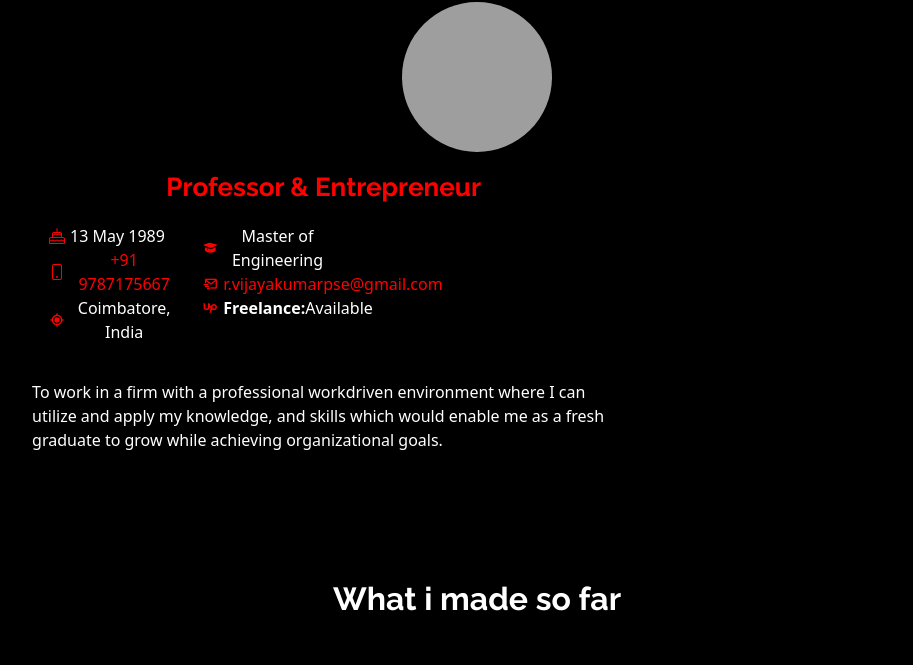
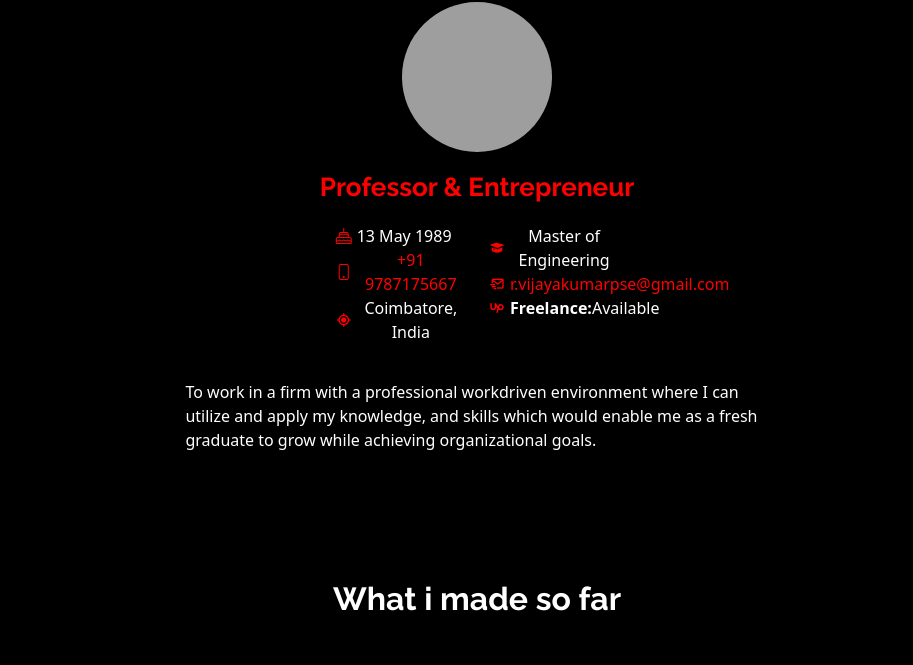
Before and after one commit to StarOne01/Advisor-portfolio, a plain HTML site: page index.html in a window 1280 px wide. Shown: the part 938-1603 px from the top of the page, without its empty margins (313-1226 px from the left). Drawn offline with nearby package versions, Linux system fonts and the light colour scheme; grey boxes are pictures that could not be loaded.

Commit message:
Changed alignment of about

```diff
--- a/assets/css/style.css
+++ b/assets/css/style.css
@@ -4,6 +4,11 @@
 For the whole page
 
 */
+
+.aligncent {
+    margin-right: auto !important;
+    margin-left: auto !important;
+}
 
 body {
     accent-color: red;
--- a/index.html
+++ b/index.html
@@ -152,13 +152,13 @@
                 id="profile"
                 src="assets/imgs/profile_img.jpg"
             />
-            <div class="col-lg-8 pt-4 pt-lg-0 content" data-aos="fade-left">
+            <div class="col-lg-8 pt-4 pt-lg-0 content aligncent" data-aos="fade-left">
                 <h3>Professor &amp; Entrepreneur</h3>
                 <!-- <p class="fst-italic">
               Lorem ipsum dolor sit amet, consectetur adipiscing elit, sed do eiusmod tempor incididunt ut labore et dolore
               magna aliqua.
             </p> -->
-                <div class="row col-lg-6">
+                <div class="row col-lg-6 aligncent">
                     <div class="col-lg-6">
                         <ul>
                             <li>
```
